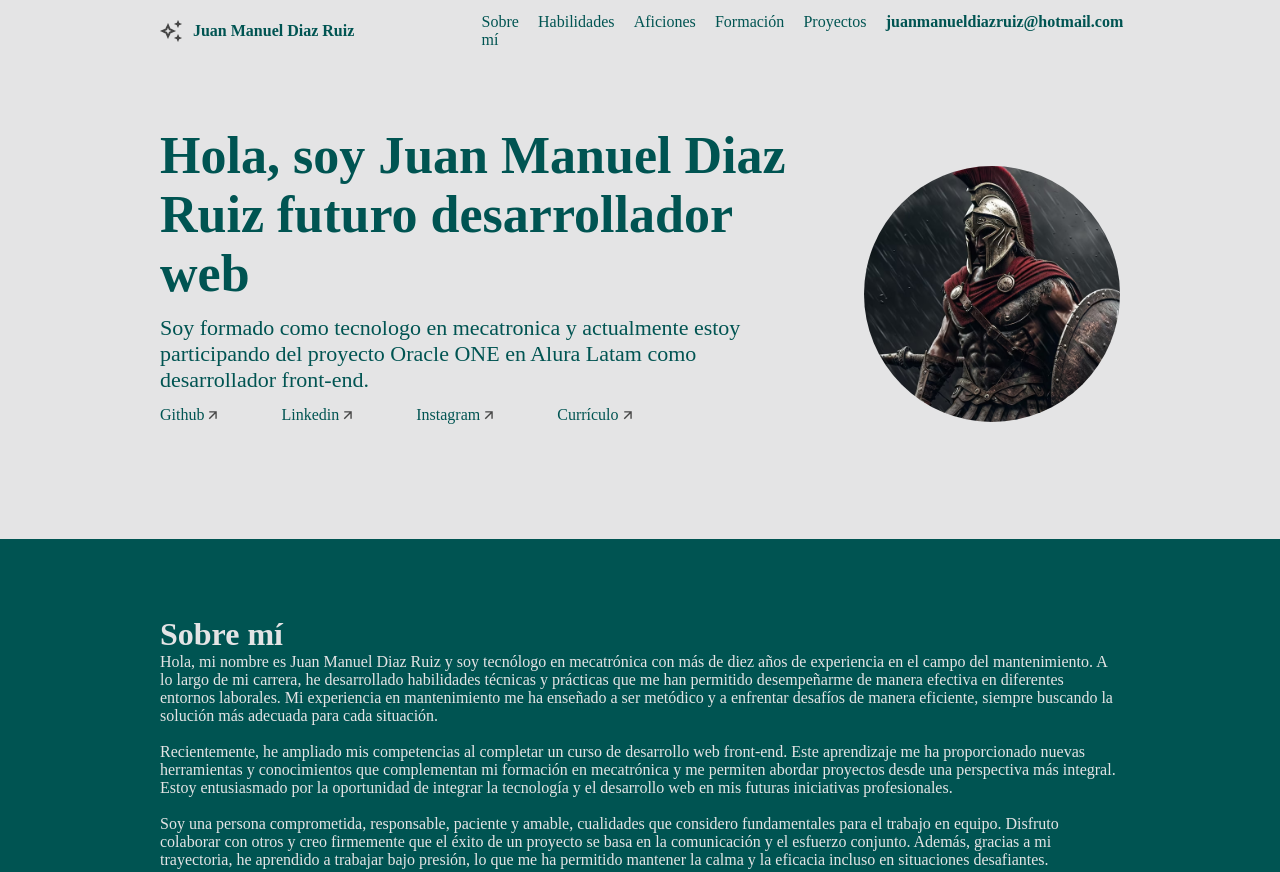
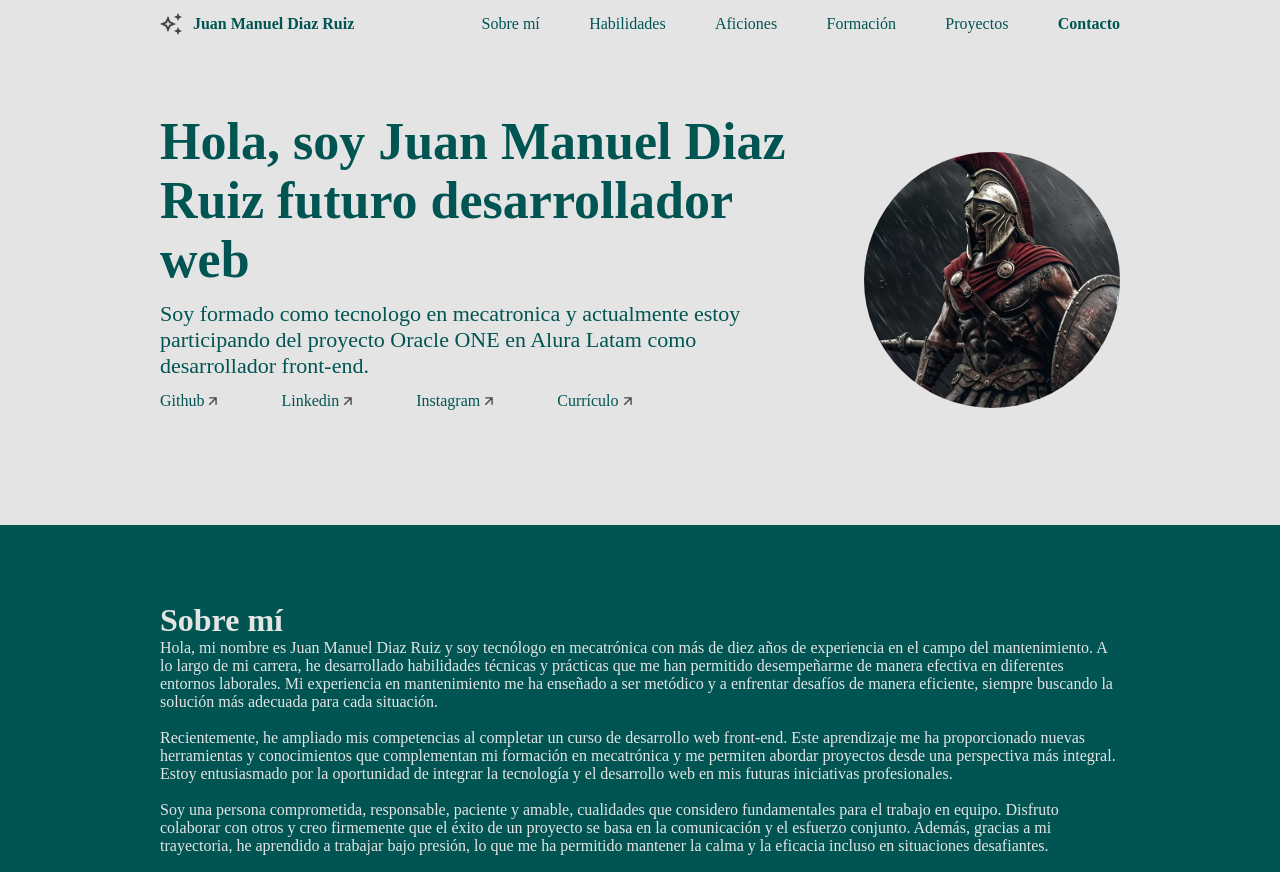
Before and after one commit to JuanMDiazRuiz/Portafolio, a plain HTML site: page index.html in a window 1280 px wide. Shown: the top 872 px of the page. Drawn offline with Linux system fonts and the light colour scheme.

Commit message:
actualizacion

```diff
--- a/index.html
+++ b/index.html
@@ -27,7 +27,7 @@
                     <li class="navegacion__elemento"><a href="#aficiones">Aficiones</a></li>
                     <li class="navegacion__elemento"><a href="#formacion">Formación</a></li>
                     <li class="navegacion__elemento"><a href="#proyectos">Proyectos</a></li>
-                    <li class="navegacion__elemento"><a href="#contacto">juanmanueldiazruiz@hotmail.com</a></li>
+                    <li class="navegacion__elemento"><a href="#contacto">Contacto</a></li>
                 </ul>
             </nav>
         </article>
```
